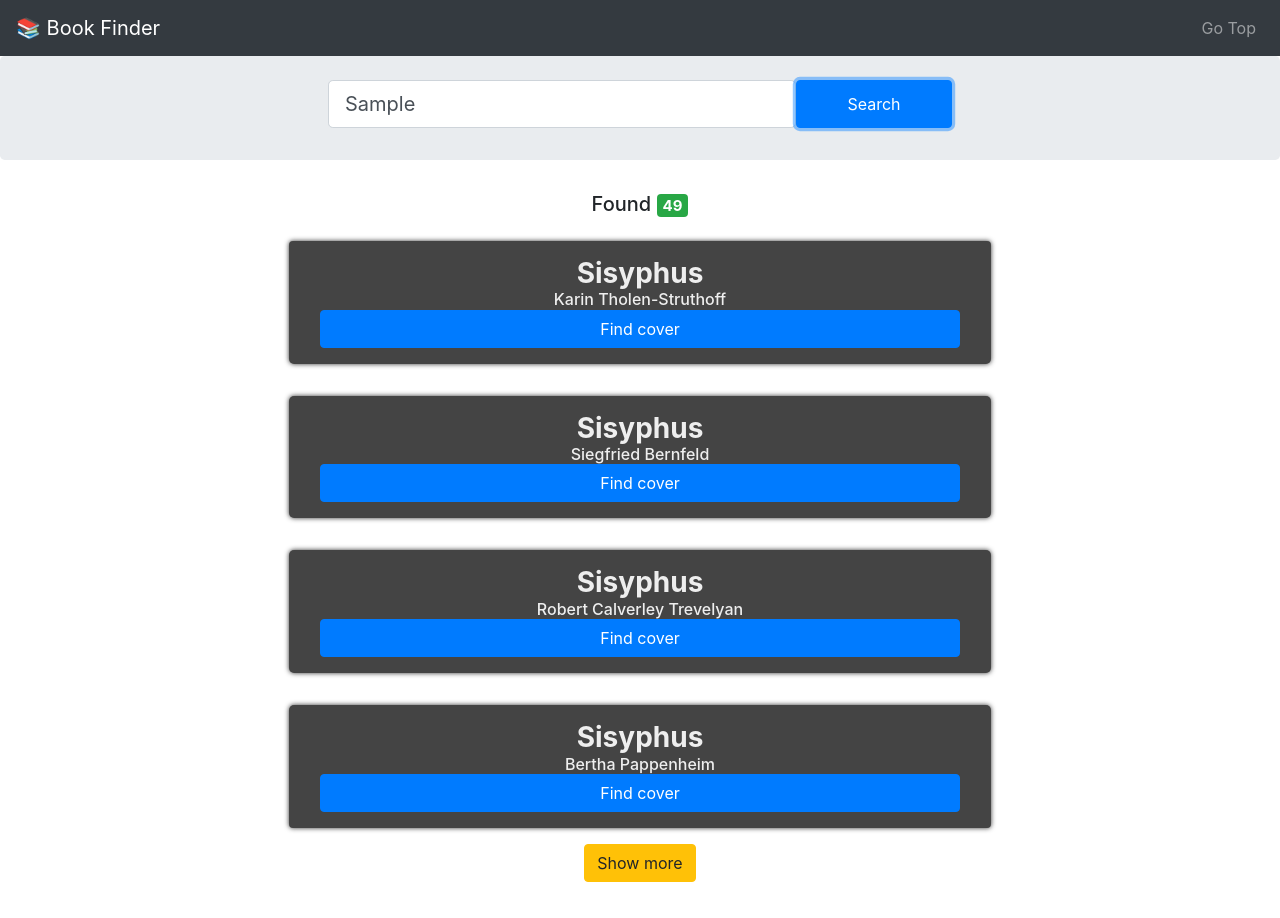
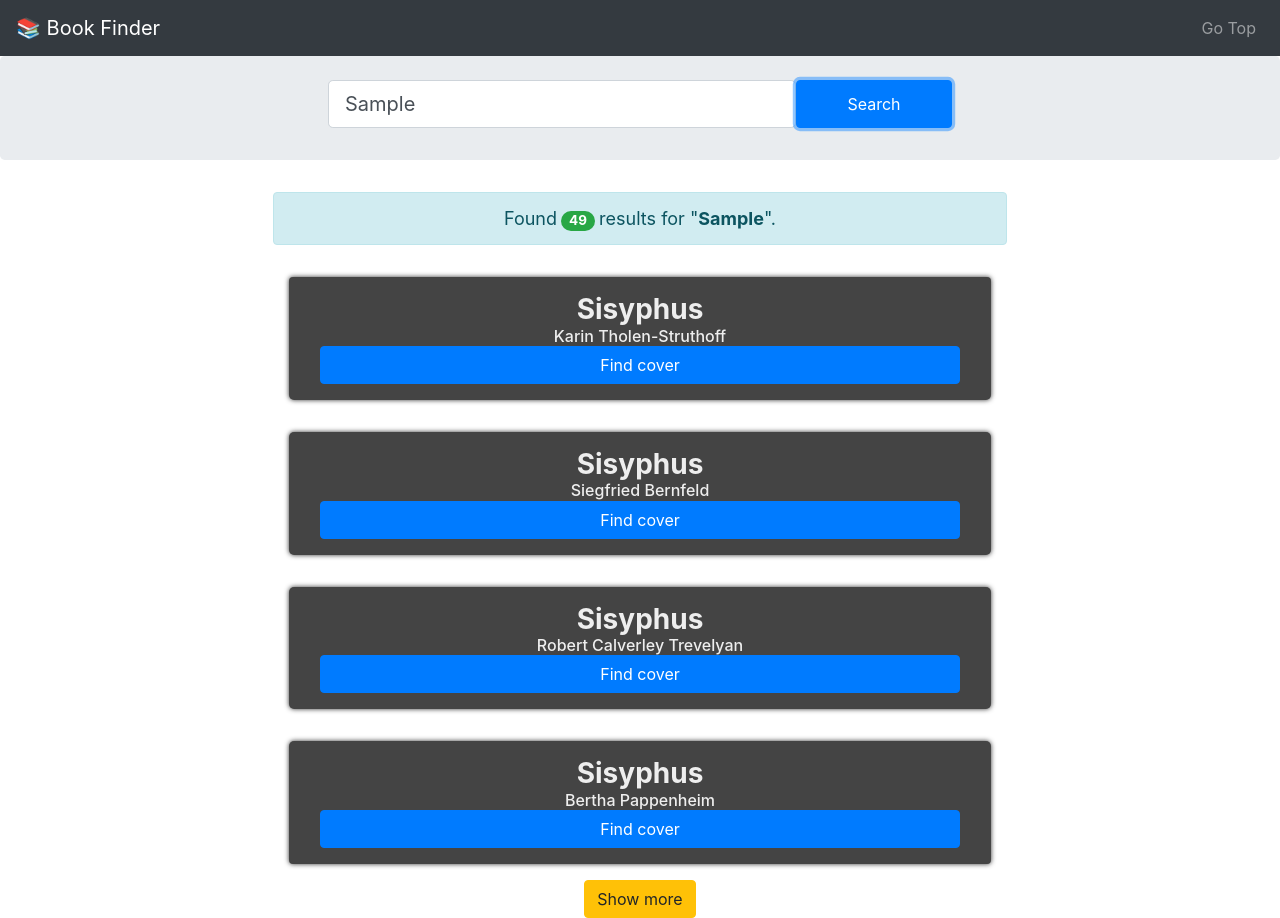
Before and after one commit to jamcry/react-book-finder, a React (Create React App) app: page / in a window 1280 px wide. Both pictures are taken after typing "Sample" into the empty fields and a click on the button "Search". Before the commit the page ends 882 px from the top, so only its background shows below. Built offline with nearby package versions, Linux system fonts and the light colour scheme.

Commit message:
Improve results text

```diff
--- a/src/BookFinder.js
+++ b/src/BookFinder.js
@@ -7,7 +7,8 @@ import LoadingSpinner from "./LoadingSpinner";
 class BookFinder extends Component {
   state = {
     data: "",
-    loading: false
+    loading: false,
+    searchText: ""
   };
 
   handleSearch = text => {
@@ -15,12 +16,12 @@ class BookFinder extends Component {
     const searchWords = text.split(" ");
     const query = searchWords.join("+");
     // Reset the previous state, if any
-    this.setState({ data: "", selectedBook: "", loading: true });
+    this.setState({ data: "", loading: true });
     // fetch(`http://openlibrary.org/search.json?q=${query}`)
     //   .then(response => response.json())
     //   .then(data => this.setState({ loading: false, data }));
     //Mock API fetch using previously fetched and saved data
-    this.setState({ loading: false, data: mockData });
+    this.setState({ loading: false, data: mockData, searchText: text });
   };
 
   render() {
@@ -33,7 +34,7 @@ class BookFinder extends Component {
         <div className="row">
           <div className="col-md-7 m-auto">
             {/* List search results if data has been fetched */}
-            {this.state.data && <SearchResults data={this.state.data} />}
+            {this.state.data && <SearchResults data={this.state.data} searchText={this.state.searchText} />}
           </div>
         </div>
       </>
--- a/src/SearchBar.js
+++ b/src/SearchBar.js
@@ -20,7 +20,7 @@ class SearchBar extends Component {
       <div className="col-md-6 mt-2 mx-auto">
       <form onSubmit={this.handleSubmit}>
         <div className="form-group row">
-        <input type="text" value={this.state.text} onChange={this.handleChange} className="form-control form-control-lg col-md-9"/>
+        <input type="text" value={this.state.text} onChange={this.handleChange} className="form-control form-control-lg col-md-9" required/>
         <button className="btn btn-primary col-md-3">Search</button>
         </div>
 
--- a/src/SearchResults.js
+++ b/src/SearchResults.js
@@ -36,12 +36,13 @@ class SearchResults extends Component {
       <div
         className="search-results"
       >
-        <h5>
-          Found{" "}
-          <span className="badge badge-success">
+        <div className="alert alert-info" role="alert" style={{fontSize: 18}}>
+          Found
+          <span className="badge badge-pill badge-success mx-1 my-auto">
             {this.props.data.numFound}
           </span>
-        </h5>
+          results for "<b>{this.props.searchText}</b>".
+        </div>
         <ul className="list-group">{books}</ul>
         {this.props.data &&
           this.props.data.numFound > this.state.numOfBooksShowing && (
@@ -49,7 +50,7 @@ class SearchResults extends Component {
               Show more
             </button>
           )}
-      </div>
+        </div>
     );
   }
 }
```
